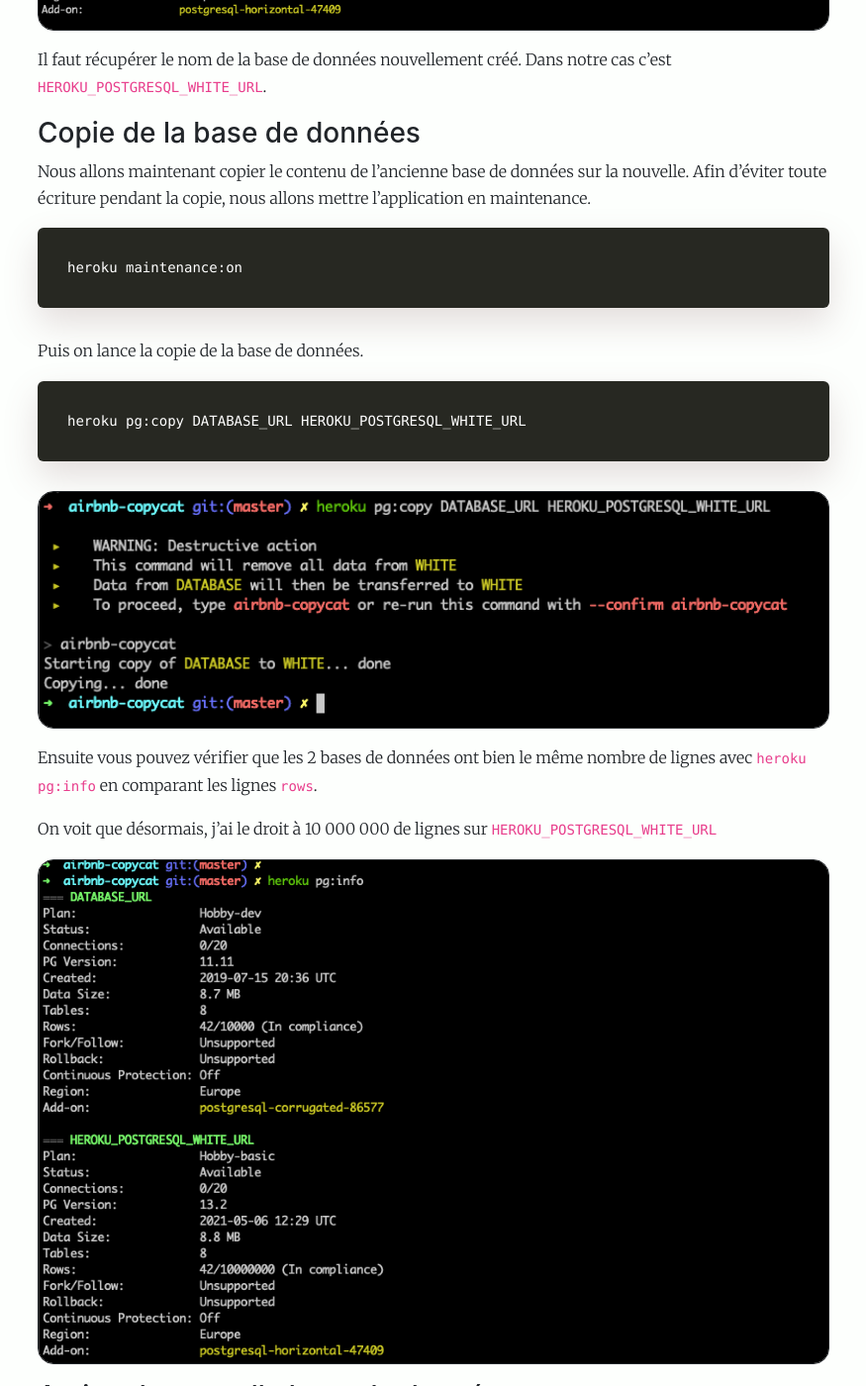
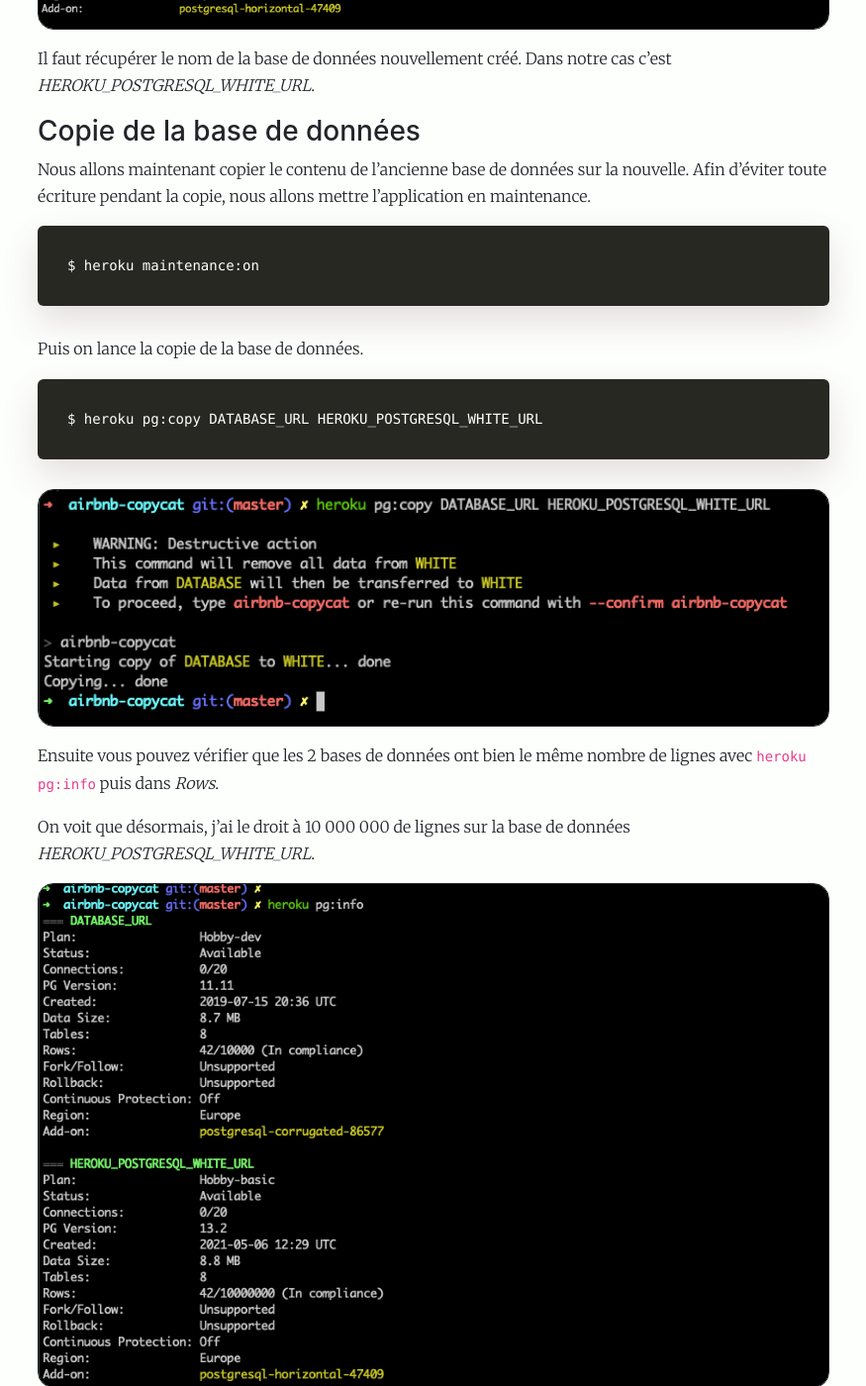
Before and after one commit to alexandrebk/alexandrebk.github.io, a Jekyll site: the page built from _posts/2021-05-06-heroku-database.md, in a window 1280 px wide and 1400 px high, scrolled down 1479 px. Shown: the whole window at 99% size, without its empty margins (202-1077 px from the left). Built offline with Jekyll 4.4.1, drawn with Linux system fonts in a browser that asks for light colours; nearby versions of some CDN libraries.

Commit message:
Update post Heroku Database

````diff
--- a/_posts/2021-05-06-heroku-database.md
+++ b/_posts/2021-05-06-heroku-database.md
@@ -20,45 +20,45 @@
 
 ### Créer la nouvelle base de données
 
-Ensuite on va créer une nouvelle base de données sur Heroku. Ici, je vais choisir le plan `hobby-basic`. C'est un plan à 9$/mois. Pour connaître les autres plans, il suffit de se référer à la liste <a href="https://elements.heroku.com/addons/heroku-postgresql" class= "underlined" target="_blank">ici</a>
+Ensuite on va créer une nouvelle base de données sur Heroku. Ici, je vais choisir le plan *hobby-basic*. C'est un plan à 9$/mois. Pour connaître les autres plans, il suffit de se référer à la liste <a href="https://elements.heroku.com/addons/heroku-postgresql" class= "underlined" target="_blank">ici</a>
 
 ```sh
-heroku addons:create heroku-postgresql:hobby-basic
+$ heroku addons:create heroku-postgresql:hobby-basic
 ```
 
 Vérifions maintenant que la base de données a bien été créé.
 
 ```sh
-heroku pg:info
+$ heroku pg:info
 ```
 
 <img src="/images/posts/heroku/pg-info.png"
      class="image"
      alt="pg info">
 
-Il faut récupérer le nom de la base de données nouvellement créé. Dans notre cas c'est `HEROKU_POSTGRESQL_WHITE_URL`.
+Il faut récupérer le nom de la base de données nouvellement créé. Dans notre cas c'est *HEROKU_POSTGRESQL_WHITE_URL*.
 
 ### Copie de la base de données
 
 Nous allons maintenant copier le contenu de l'ancienne base de données sur la nouvelle. Afin d'éviter toute écriture pendant la copie, nous allons mettre l'application en maintenance.
 
 ```
-heroku maintenance:on
+$ heroku maintenance:on
 ```
 
 Puis on lance la copie de la base de données.
 
 ```
-heroku pg:copy DATABASE_URL HEROKU_POSTGRESQL_WHITE_URL
+$ heroku pg:copy DATABASE_URL HEROKU_POSTGRESQL_WHITE_URL
 ```
 
 <img src="/images/posts/heroku/pg-copy.png"
      class="image"
      alt="pg copy">
 
-Ensuite vous pouvez vérifier que les 2 bases de données ont bien le même nombre de lignes avec `heroku pg:info` en comparant les lignes `rows`.
+Ensuite vous pouvez vérifier que les 2 bases de données ont bien le même nombre de lignes avec `heroku pg:info` puis dans *Rows*.
 
-On voit que désormais, j'ai le droit à 10 000 000 de lignes sur `HEROKU_POSTGRESQL_WHITE_URL`
+On voit que désormais, j'ai le droit à 10 000 000 de lignes sur la base de données *HEROKU_POSTGRESQL_WHITE_URL*.
 
 <img src="/images/posts/heroku/pg-info-lines.png"
      class="image"
@@ -69,7 +69,7 @@
 Activons la nouvelle base de données sur la production.
 
 ```sh
-heroku pg:promote HEROKU_POSTGRESQL_WHITE_URL
+$ heroku pg:promote HEROKU_POSTGRESQL_WHITE_URL
 ```
 
 <img src="/images/posts/heroku/pg-promote.png"
@@ -79,5 +79,5 @@
 Enfin on peut réactiver l'application
 
 ```sh
-heroku maintenance:off
+$ heroku maintenance:off
 ```
````
